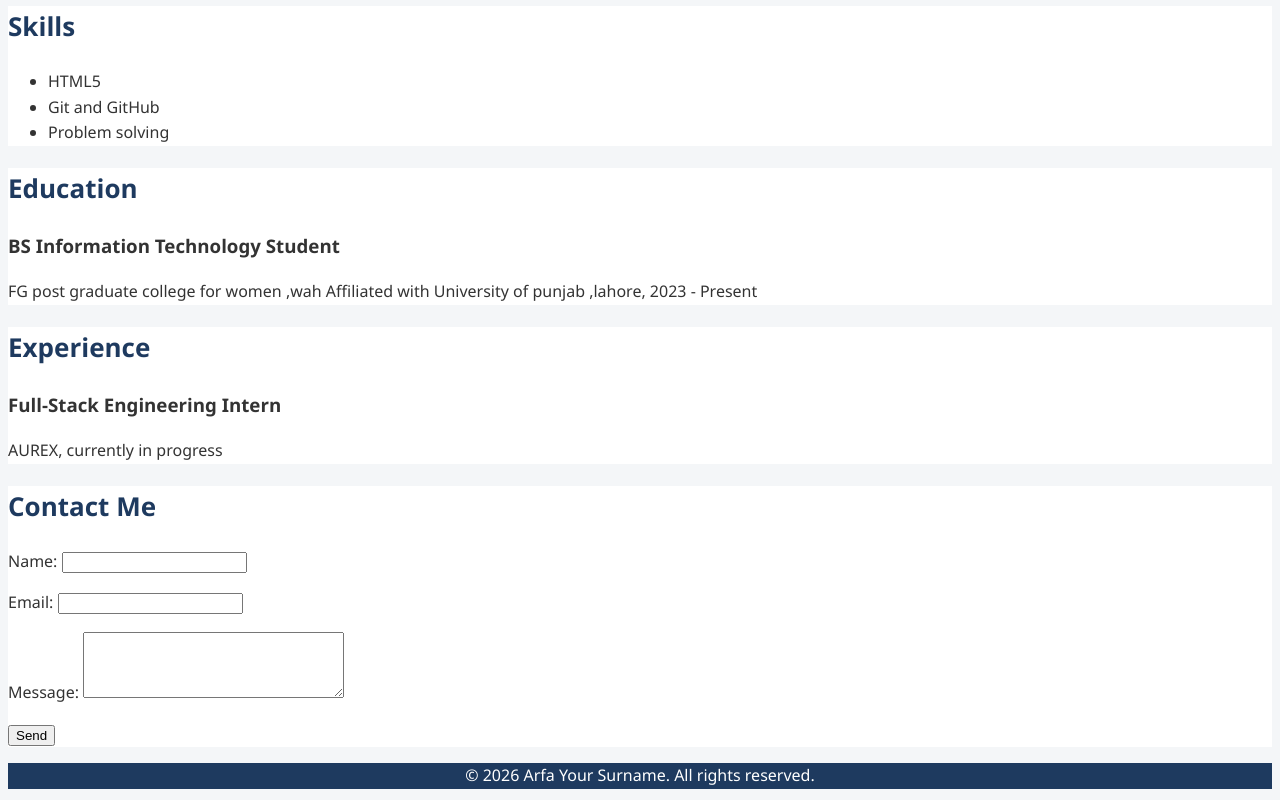
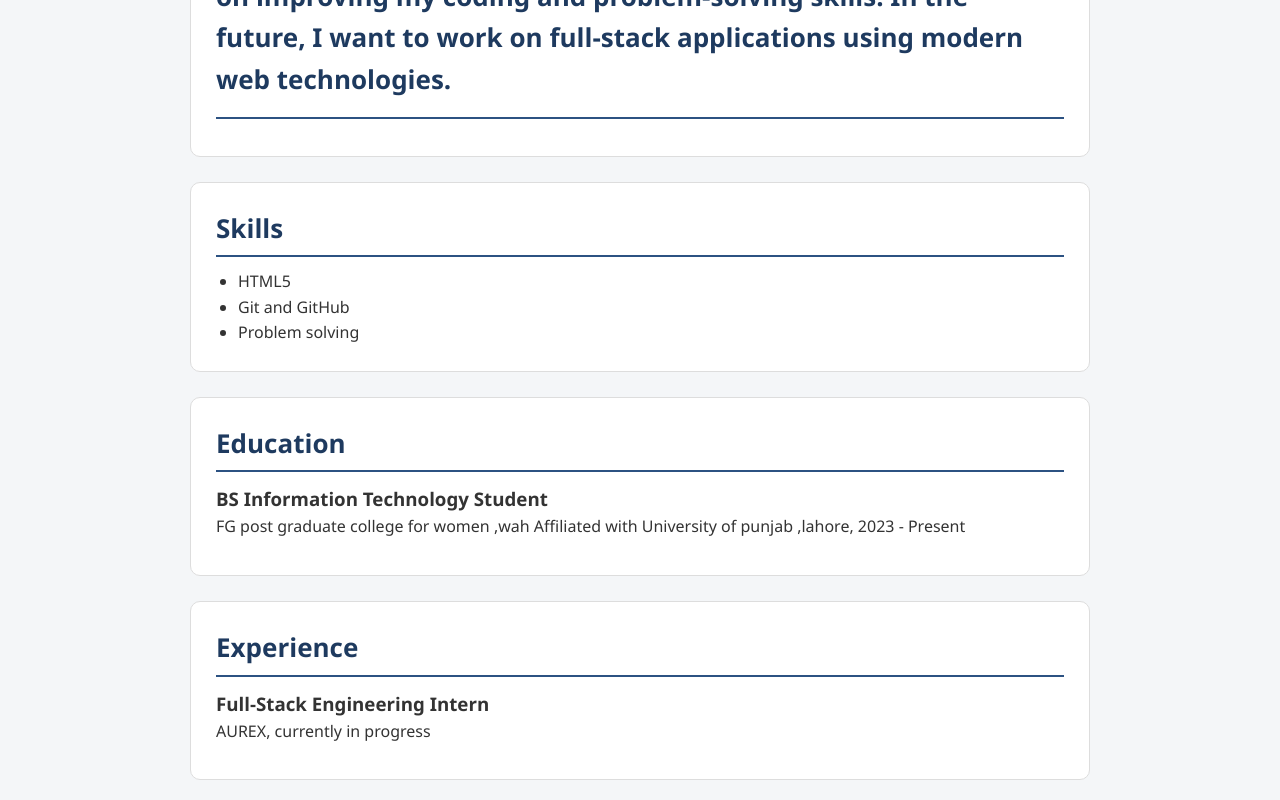
Before and after one commit to ArfaMahnoor/aurex-web-internship-arfa, a plain HTML site: page index.html in a window 1280 px wide. Shown: the part 660-1460 px from the top of the page. Drawn offline with Linux system fonts and the light colour scheme.

Commit message:
Add box model spacing, borders and form styling

```diff
--- a/style.css
+++ b/style.css
@@ -1,4 +1,4 @@
-/* ===== Pura page ===== */
+/* ===== full page ===== */
 body {
     font-family: 'Segoe UI', Arial, sans-serif;
     background-color: #f4f6f8;
@@ -43,6 +43,82 @@ section {
     background-color: white;
 }
 
+/* ===== Step 3: Box Model ===== */
+
+
+* {
+    margin: 0;
+    padding: 0;
+    box-sizing: border-box;
+}
+
+header {
+    padding: 40px 20px;
+}
+
+nav {
+    padding: 12px 20px;
+    text-align: center;
+}
+
+nav a {
+    padding: 8px 14px;
+}
+
+
+section {
+    max-width: 900px;
+    margin: 25px auto;
+    padding: 25px;
+    border: 1px solid #dddddd;
+    border-radius: 10px;
+}
+
+h2 {
+    margin-bottom: 12px;
+    padding-bottom: 6px;
+    border-bottom: 2px solid #2c5282;
+}
+
+p {
+    margin-bottom: 10px;
+}
+
+ul {
+    padding-left: 22px;
+}
+
+/* Contact form */
+label {
+    display: block;
+    margin-top: 12px;
+    font-weight: bold;
+}
+
+input,
+textarea {
+    width: 100%;
+    padding: 10px;
+    margin-top: 5px;
+    border: 1px solid #bbbbbb;
+    border-radius: 6px;
+}
+
+button {
+    margin-top: 15px;
+    padding: 10px 24px;
+    background-color: #2c5282;
+    color: white;
+    border: none;
+    border-radius: 6px;
+    cursor: pointer;
+}
+
+footer {
+    padding: 20px;
+    margin-top: 30px;
+}
+
 /* ===== Footer ===== */
 footer {
     background-color: #1e3a5f;
```
